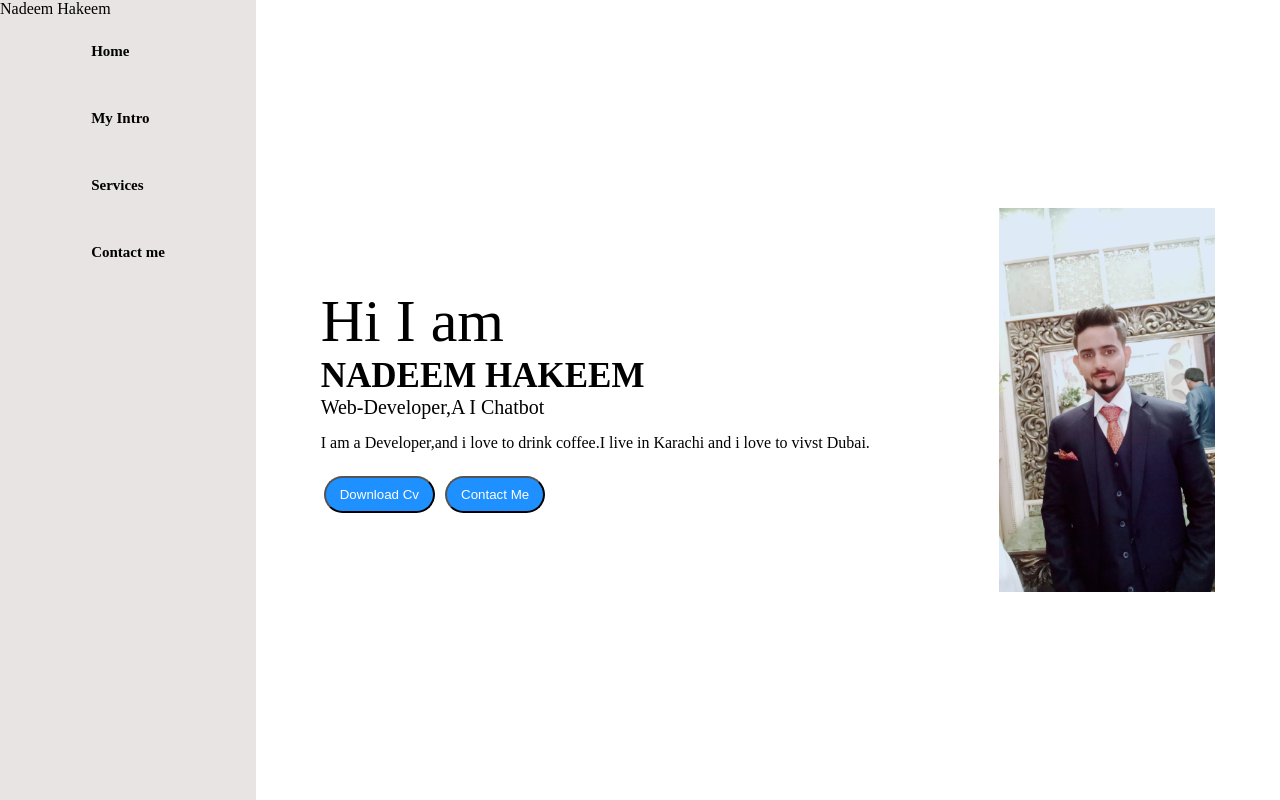
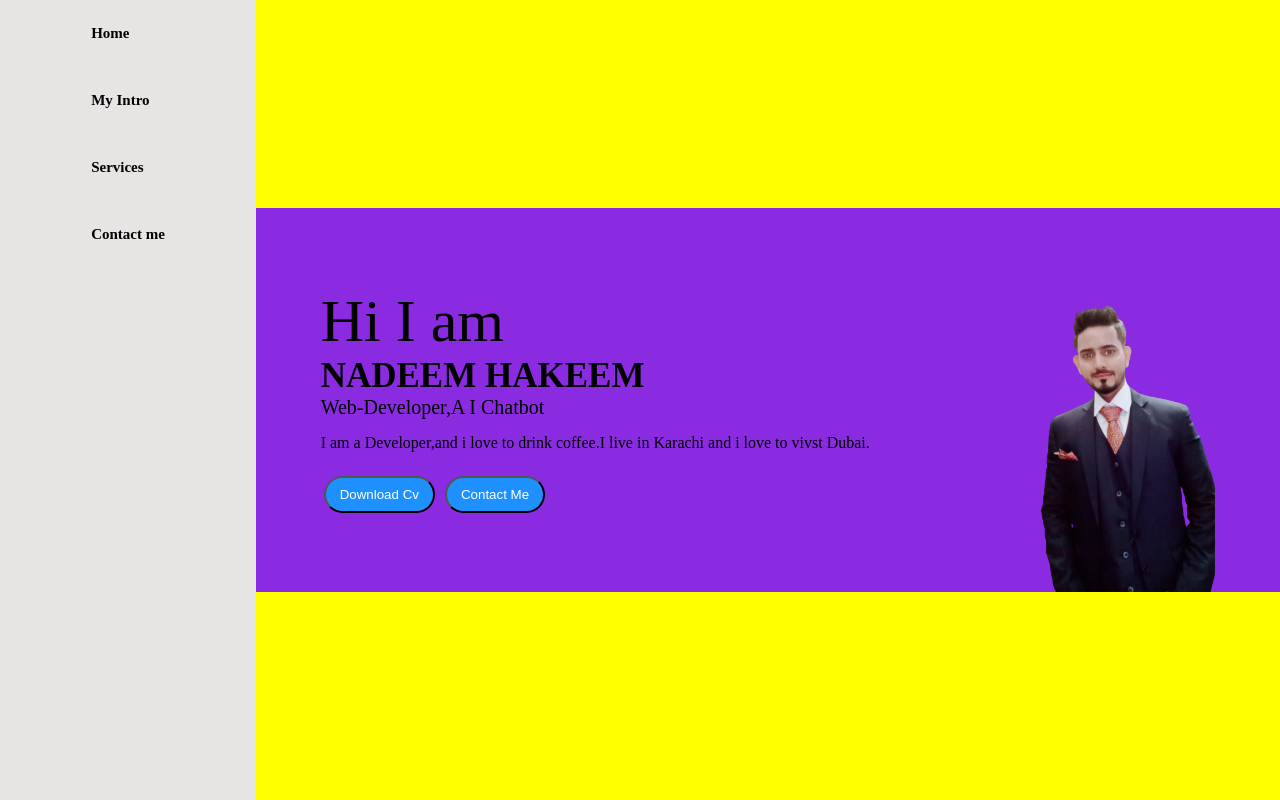
Before and after one commit to Nadeem222/My-Portfolio-Flexbox, a plain HTML site: page contact.html in a window 1280 px wide. Shown: the top 800 px of the page. Drawn offline with Linux system fonts and the light colour scheme.

Commit message:
some work

```diff
--- a/contact.html
+++ b/contact.html
@@ -10,13 +10,12 @@
 <body>
     <div class="container">
     <div class="sidebar">
-        Nadeem Hakeem
         <div class="nav">
          <ul>
             <li><a href="/">Home</a></li>
-            <li><a href="/intro.html"> My Intro</a></li>
-            <li><a href="/services.html"> Services</a></li>
-            <li><a href="/contact.html"> Contact me</a></li>
+            <li><a href="/intro.html">My Intro</a></li>
+            <li><a href="/services.html">Services</a></li>
+            <li><a href="/contact.html">Contact me</a></li>
         </div>
 
         </ul>
@@ -36,7 +35,7 @@
 
             </div>
             <div class="divpic">
-                <img src="./img/profile.jpg" alt="Nadeem Hakeem">
+                <img src="./img/profile.png" alt="Nadeem Hakeem">
             </div>
 
         </div>
--- a/style.css
+++ b/style.css
@@ -33,7 +33,7 @@
     display: flex;
     justify-content: center;
     align-items: center;
-    /* background-color: yellow; */
+    background-color: yellow;
     width: 90vw;
     height: 100vh;
 }
@@ -43,7 +43,7 @@
 }
 .infocontainer{
     display: flex;
-    /* background-color: blueviolet; */
+    background-color: blueviolet;
     height: 48vh;
     width: 80vw;
     justify-content: space-around;
@@ -87,5 +87,7 @@
 }
 
 .divpic img{
+    display: flex;
+    align-items: stretch;
     height: 48vh;
 }
```
Also changed, not shown: intro.html (+1 -1 lines), services.html (+1 -1 lines), img/profile.jpg (deleted), img/profile.png (added).
